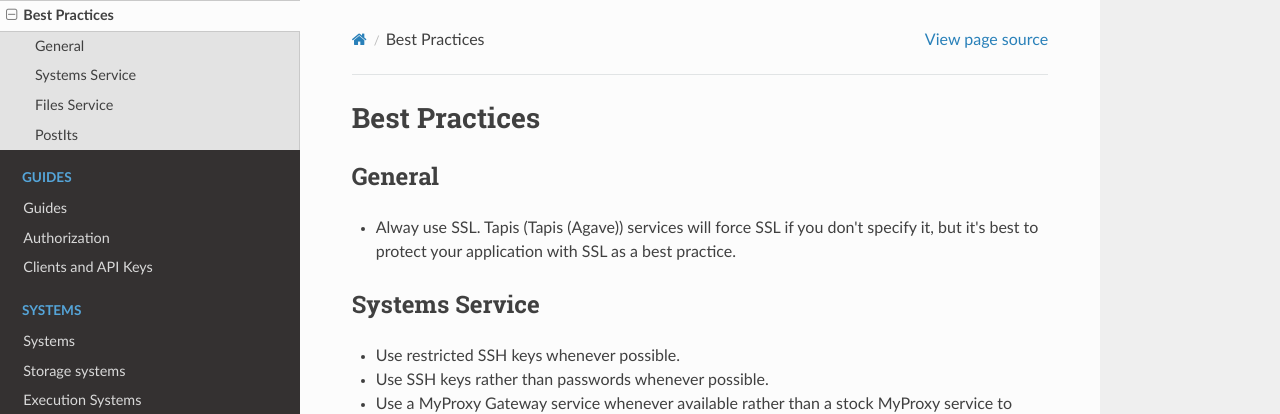
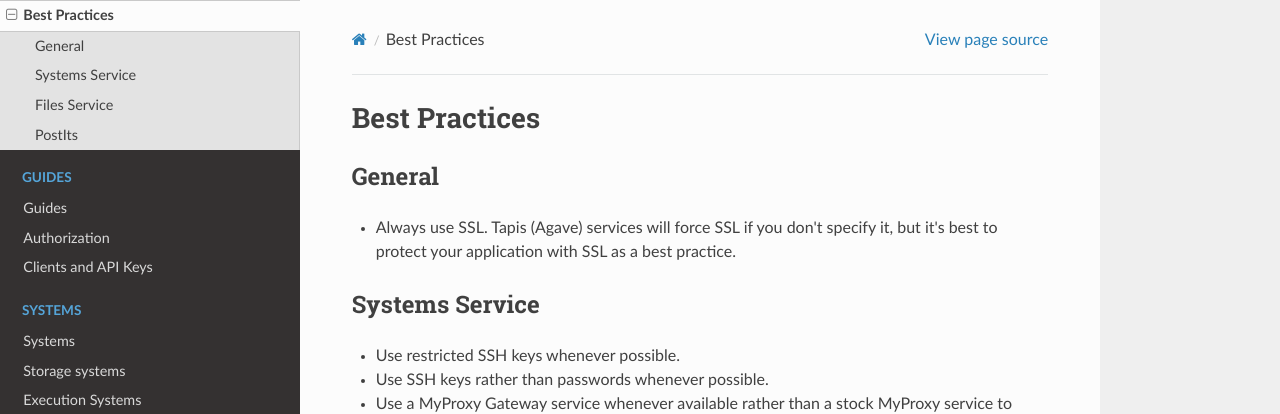
Before and after one commit to TACC-Cloud/agave-docs, a Sphinx documentation site: the page built from docs/agave/introduction/best-practices.rst, in a window 1280 px wide and 1271 px high. Shown: the top 414 px of the window. Built offline with Sphinx 7.4.7 and the Read the Docs theme 2.0.0, drawn with Linux system fonts in a browser that asks for light colours; pages that are not in the unit, such as notebooks, are missing from menus.

Commit message:
undo best-practices

```diff
--- a/docs/agave/introduction/best-practices.rst
+++ b/docs/agave/introduction/best-practices.rst
@@ -9,7 +9,7 @@ General
 .. raw:: html
 
    <ul>
-   <li>Alway use SSL. Tapis (Tapis (Agave)) services will force SSL if you don't specify it, but it's best to protect your application with SSL as a best practice.</li>
+   <li>Always use SSL. Tapis (Agave) services will force SSL if you don't specify it, but it's best to protect your application with SSL as a best practice.</li>
    </ul>
 
 
```
